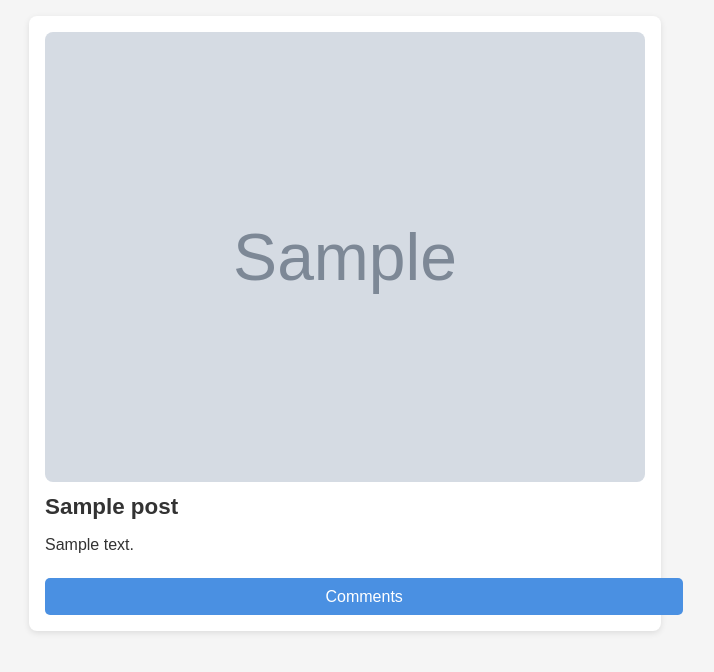
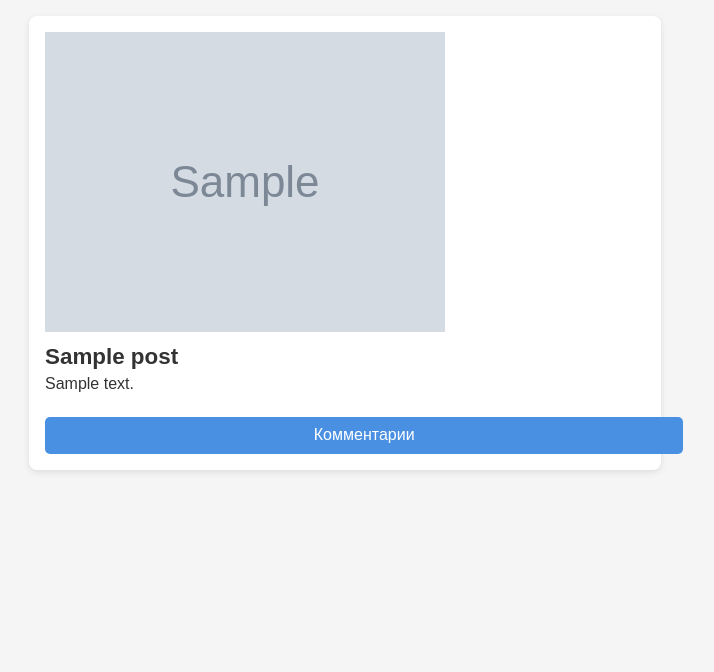
Before and after one commit to Xyrenzo/Test, a Python web app: template templates/post.html in a window 1280 px wide. Shown: the top 672 px of the page, without its empty margins (295-1009 px from the left). Run offline with Jinja, Linux system fonts and the light colour scheme; the template is opened without the code that fills it: most values are stand-ins (such as "Sample title", 1, 10 or a date in 2020); grey boxes marked "Sample" are stand-in pictures.

Commit message:
Update post.html

```diff
--- a/templates/post.html
+++ b/templates/post.html
@@ -1,16 +1,28 @@
 <!DOCTYPE html>
-<html lang="en">
+<html lang="{{ lang }}">
 <head>
-<meta charset="UTF-8">
-<title>{{ post.title }}</title>
-<link rel="stylesheet" href="{{ url_for('static', path='style.css') }}">
+    <meta charset="UTF-8">
+    <title>{{ post.title }}</title>
+    <link rel="stylesheet" href="/static/style.css">
 </head>
 <body>
 <div class="post-container">
-  <img src="{{ post.img }}" alt="post" class="post-img">
-  <h2 class="post-title">{{ post.title }}</h2>
-  <p class="post-body">{{ post.body }}</p>
-  <a href="/post/{{ post_id }}/comments/{{ lang }}" class="btn">Comments</a>
+
+    <!-- Галерея по спирали -->
+    <div class="fibonacci-gallery">
+        {% for img in post.images %}
+            <img src="{{ img }}" class="fibonacci-img img-{{ loop.index }}">
+        {% endfor %}
+    </div>
+
+    <!-- Заголовок -->
+    <div class="post-title">{{ post.title }}</div>
+
+    <!-- Текст -->
+    <div class="post-body">{{ post.body }}</div>
+
+    <!-- Ссылка на комменты -->
+    <a href="/post/{{ post_id }}/comments/{{ lang }}" class="btn">Комментарии</a>
 </div>
 </body>
 </html>
```
